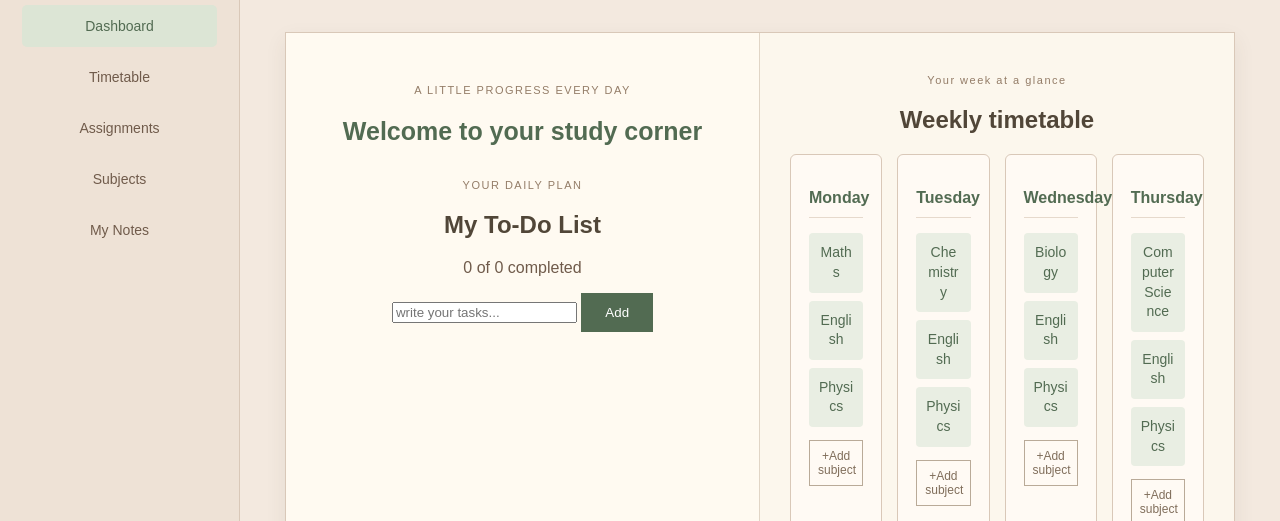
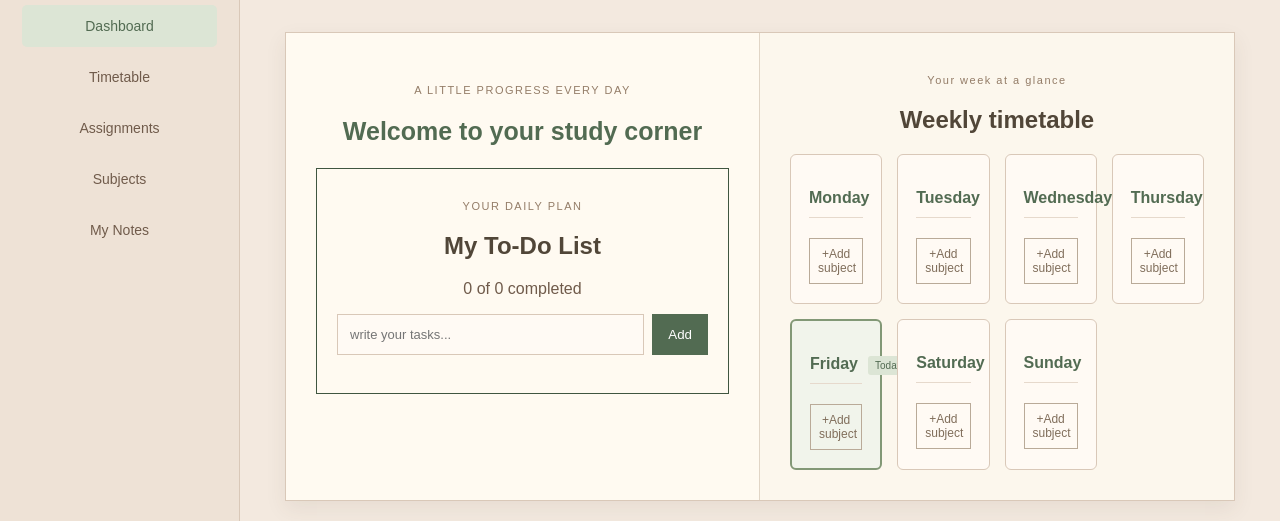
Before and after one commit to RaphelReji/StudyMate, a plain HTML site: page index.html in a window 1280 px wide. Shown: the part 273-794 px from the top of the page. Drawn offline with Linux system fonts and the light colour scheme.

Commit message:
styled the todo list and removed the subjects from timetable

```diff
--- a/css/style.css
+++ b/css/style.css
@@ -247,9 +247,55 @@ nav a.active {
   font-size: 12px;
 }
 
+.todo-input-area{
+  display: flex;
+  gap: 8px;
+  margin-bottom: 18px;
+}
+
+.todo-input-area input{
+  flex: 1;
+  min-width: 0;
+  padding: 12px;
+  border: 1px solid #d9c8b8;
+  background-color: #fffaf4;
+  color: #514638;
+  font-size: 13px;
+  outline: none;
+}
+
+.todo-input-area input:focus{
+  border-color: #829876;
+}
 
 
+.todo-input-area button{
+  padding: 10px 16px;
+  background-color: #526b52;
+  color: white;
+  border: none;
+  cursor: pointer;
+}
 
+.todo-input-area button:hover{
+  background-color: #405640;
+}
+
+.task-list{
+  display: flex;
+  flex-direction: column;
+  justify-content: space-between;
+}
+
+.task-item{
+  margin-top: 10px;
+  justify-content: space-between;
+}
+
+.tasks-section{
+  border: 1px solid #405640;
+  padding: 20px;
+}
 
 
 
--- a/js/main.js
+++ b/js/main.js
@@ -26,31 +26,31 @@ dateElement.textContent = formattedDate;
 const timetable =[
   {
     day:"Monday",
-    subjects:["Maths", "English", "Physics"]
+    subjects:[]
   },
     {
     day:"Tuesday",
-    subjects:["Chemistry", "English", "Physics"]
+    subjects:[]
   },
     {
     day:"Wednesday",
-    subjects:["Biology", "English", "Physics"]
+    subjects:[]
   },
     {
     day:"Thursday",
-    subjects:["Computer Science", "English", "Physics"]
+    subjects:[]
   },
     {
     day:"Friday",
-    subjects:["Chemistry", "English", "Physics"]
+    subjects:[]
   },
     {
     day:"Saturday",
-    subjects:["Maths", "English", "Physics"]
+    subjects:[]
   },
     {
     day:"Sunday",
-    subjects:["Revision", "English", "Physics"]
+    subjects:[]
   }
 ]
 
```
